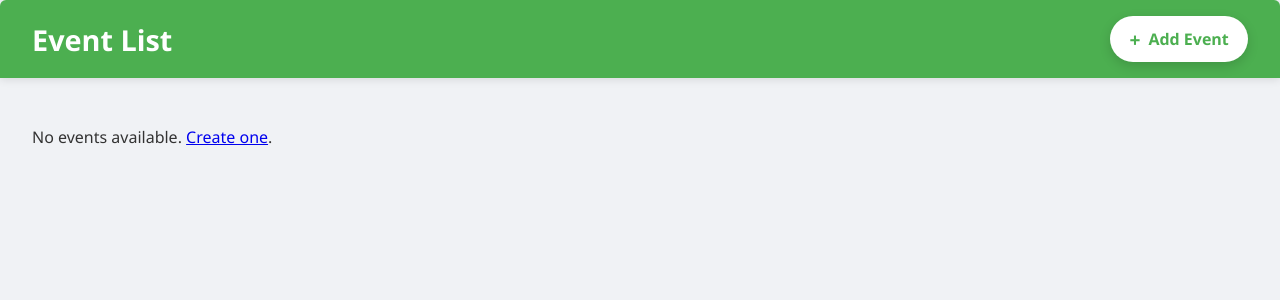
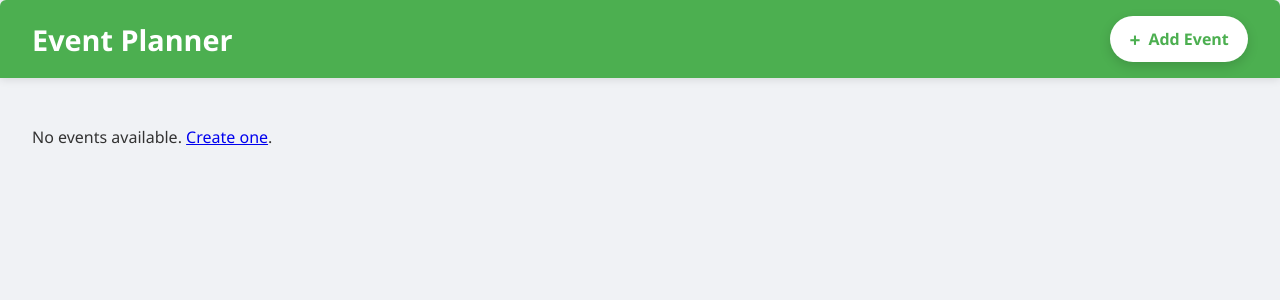
Before and after one commit to daas-me/django-event-planner, a Django app: page / in a window 1280 px wide. Shown: the top 300 px of the page. Run offline with Django 5.2, Linux system fonts and the light colour scheme; data that the repository does not hold is empty; some libraries are stand-ins or nearby versions.

Commit message:
feature(events): renamed style.css file to styles.css and changed header name for event list to event planner

```diff
--- a/django_event_planner/templates/events/event_form.html
+++ b/django_event_planner/templates/events/event_form.html
@@ -5,7 +5,7 @@
 <head>
     <meta charset="UTF-8">
     <title>Add Event</title>
-    <link rel="stylesheet" href="{% static 'css/style.css' %}">
+    <link rel="stylesheet" href="{% static 'css/styles.css' %}">
 </head>
 <body>
     <!-- Header with flex layout -->
--- a/django_event_planner/templates/events/event_list.html
+++ b/django_event_planner/templates/events/event_list.html
@@ -3,12 +3,12 @@
 <html lang="en">
 <head>
     <meta charset="UTF-8">
-    <title>Event List</title>
-    <link rel="stylesheet" href="{% static 'css/style.css' %}">
+    <title>Event Planner</title>
+    <link rel="stylesheet" href="{% static 'css/styles.css' %}">
 </head>
 <body>
    <header class="header-flex">
-    <h1>Event List</h1>
+    <h1>Event Planner</h1>
     <a href="{% url 'event_create' %}" class="btn-add">
         <span class="plus">+</span> Add Event
     </a>
```
Also changed, not shown: static/css/styles.css (renamed from static/css/style.css).
